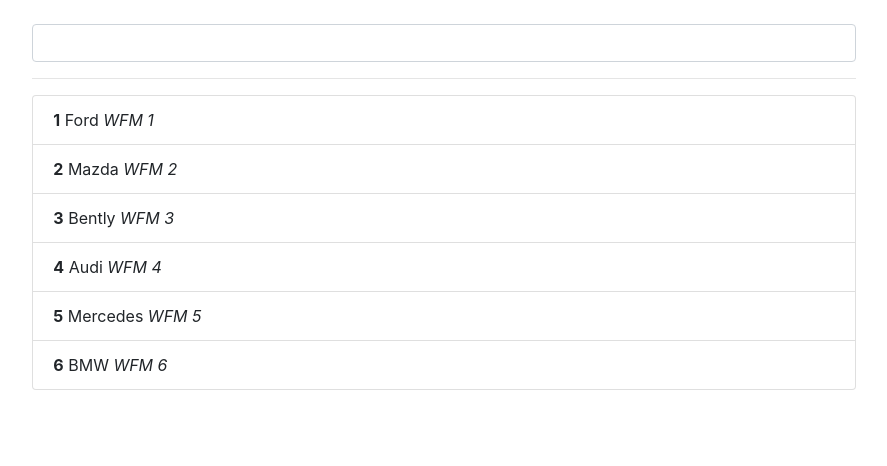
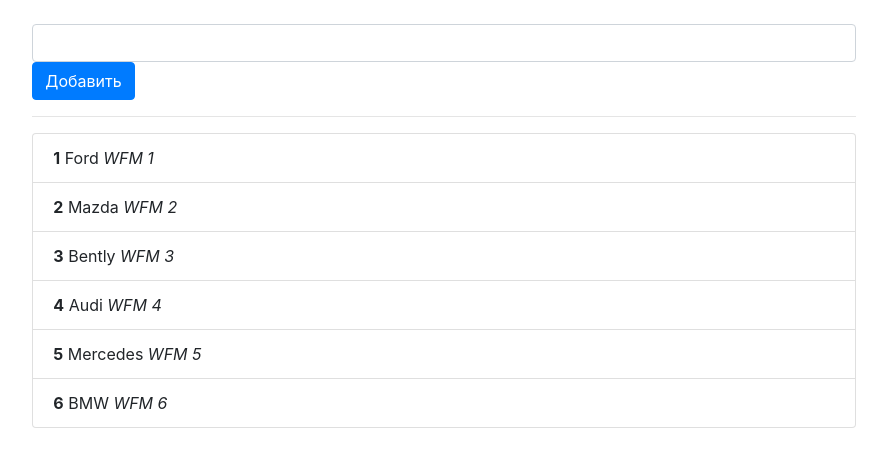
Before and after one commit to Feltino/ng-teory, an Angular app: page / in a window 1280 px wide. Shown: the top 466 px of the page, without its empty margins (196-1083 px from the left). Built offline with nearby package versions, Linux system fonts and the light colour scheme.

Commit message:
Блок 5. Теория. Пайпы Оптимизация пайпов

```diff
--- a/src/app/app.component.ts
+++ b/src/app/app.component.ts
@@ -5,6 +5,7 @@
   template: `
     <div class="col-lg-8 offset-lg-2 pt-4">
     <input type="text" class="form-control" [(ngModel)]="searchCar">
+    <button class="btn btn-primary" (click)="addCar()">Добавить</button>
     <hr>
     <ul class="list-group">
       <li
@@ -24,5 +25,11 @@
     {name: 'Audi', descr: 'WFM 4'},
     {name: 'Mercedes', descr: 'WFM 5'},
     {name: 'BMW', descr: 'WFM 6'}
-  ]
+  ];
+  addCar() {
+    this.cars.push({
+      name: 'New Car',
+      descr: 'WFM'
+    });
+  }
 }
--- a/src/app/car-filter.pipe.ts
+++ b/src/app/car-filter.pipe.ts
@@ -1,11 +1,13 @@
 import { Pipe, PipeTransform } from '@angular/core';
 
 @Pipe({
-  name: 'carFilter'
+  name: 'carFilter',
+  pure: true
 })
 export class CarFilterPipe implements PipeTransform {
 
   transform(carList, searchStr: string, fieldName: string) {
+    console.log('Filter start');
     if (carList.length === 0 || searchStr === '') {
       return carList;
     }
```
